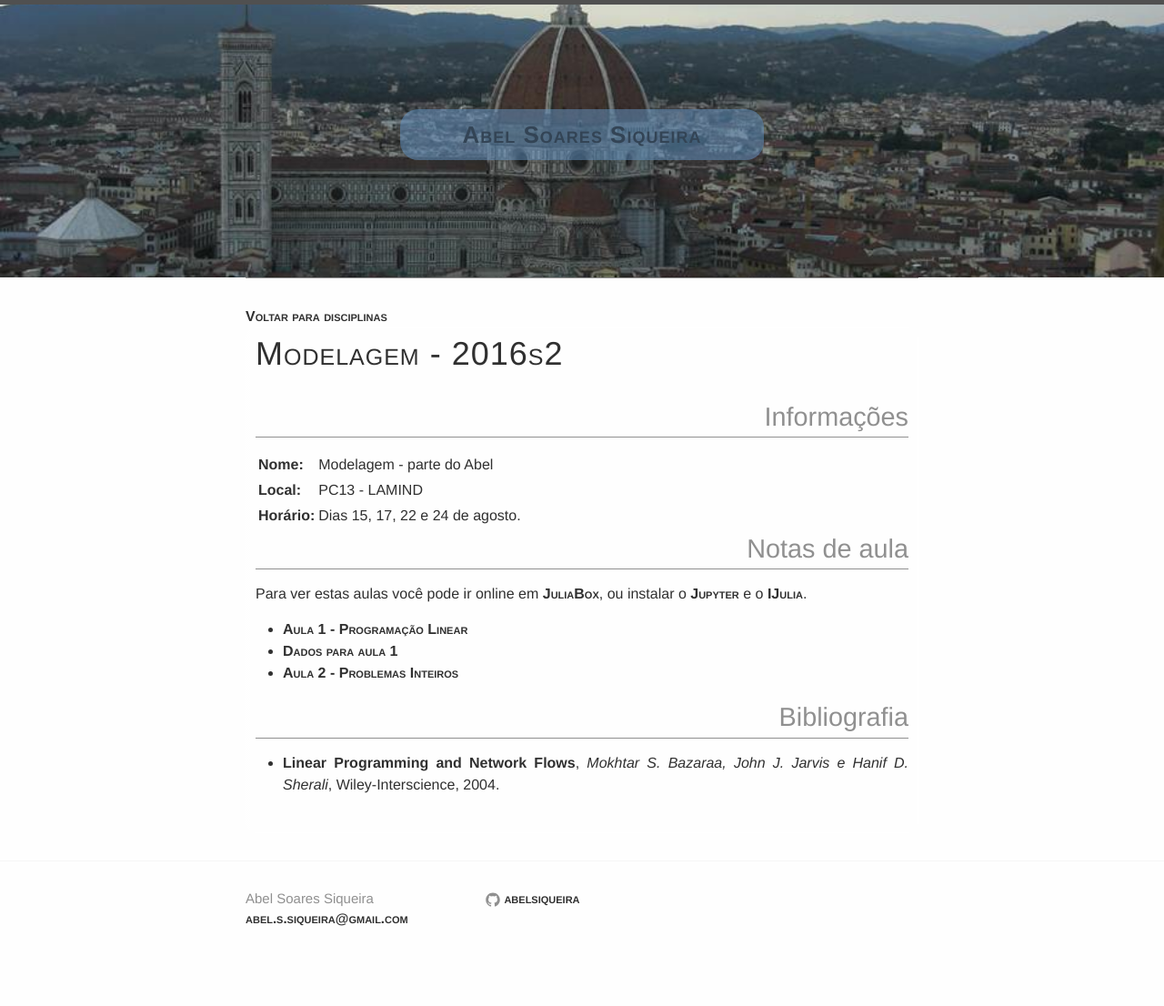
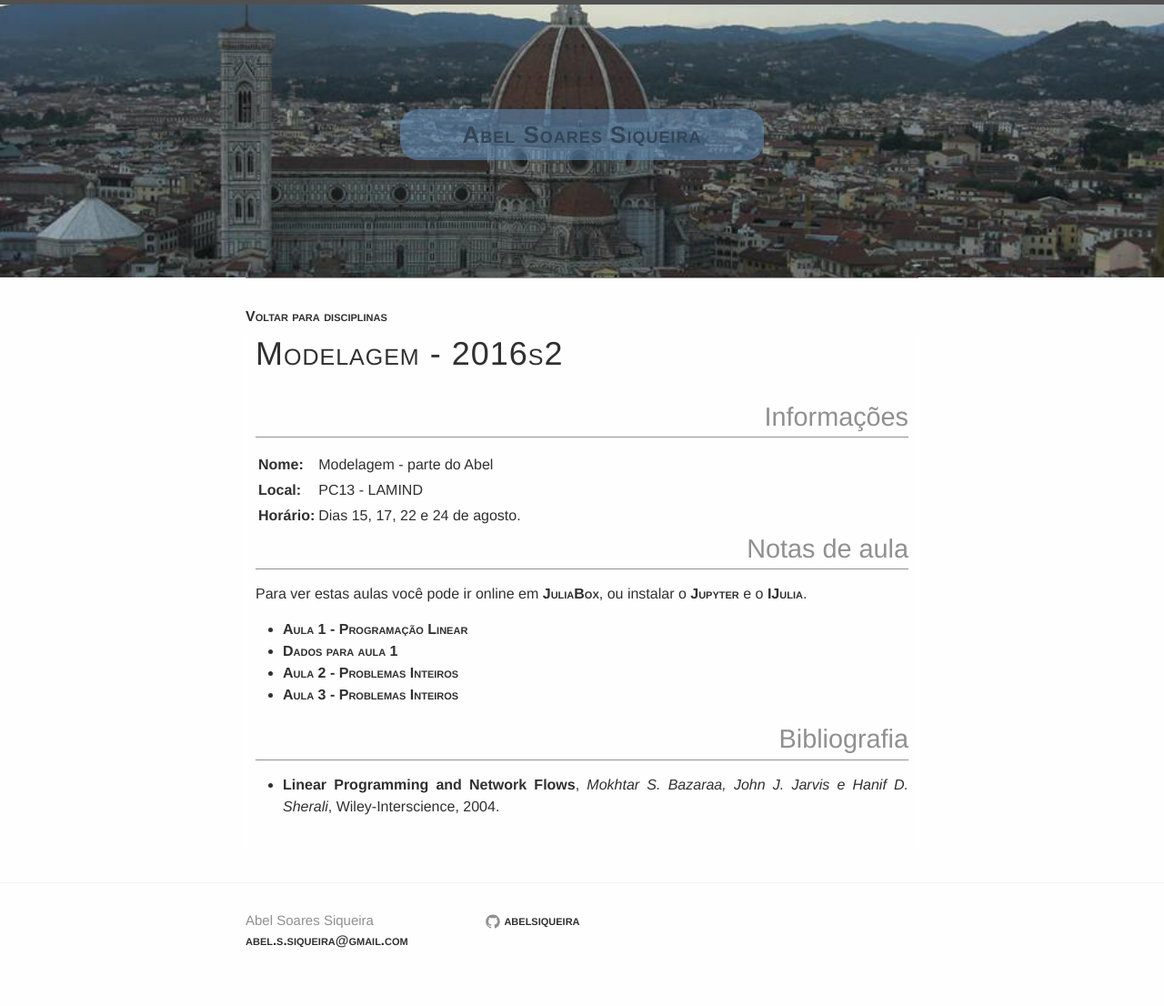
Before and after one commit to abelsiqueira/abelsiqueira.github.io-old, a Jekyll site: the page built from disciplinas/modelagem-2016s2.md, in a window 1280 px wide. Shown: the whole page at 91% size. Built offline with Jekyll 4.4.1, drawn with Linux system fonts in a browser that asks for light colours; before the commit the page ends 1082 px from its top, so only the background shows below that.

Commit message:
Aula 3 de modelagem

```diff
--- a/disciplinas/modelagem-2016s2.md
+++ b/disciplinas/modelagem-2016s2.md
@@ -22,6 +22,7 @@ ou instalar o [Jupyter](https://jupyter.org/) e o
   - [Aula 1 - Programação Linear]({{ site.baseurl }}/disciplinas/modelagem/Aula-1.ipynb)
   - [Dados para aula 1]({{ site.baseurl }}/disciplinas/modelagem/dados.zip)
   - [Aula 2 - Problemas Inteiros]({{ site.baseurl }}/disciplinas/modelagem/Aula-2.ipynb)
+  - [Aula 3 - Problemas Inteiros]({{ site.baseurl }}/disciplinas/modelagem/Aula-3.ipynb)
 
 # Bibliografia
 
```
Also changed, not shown: 1 other file.
